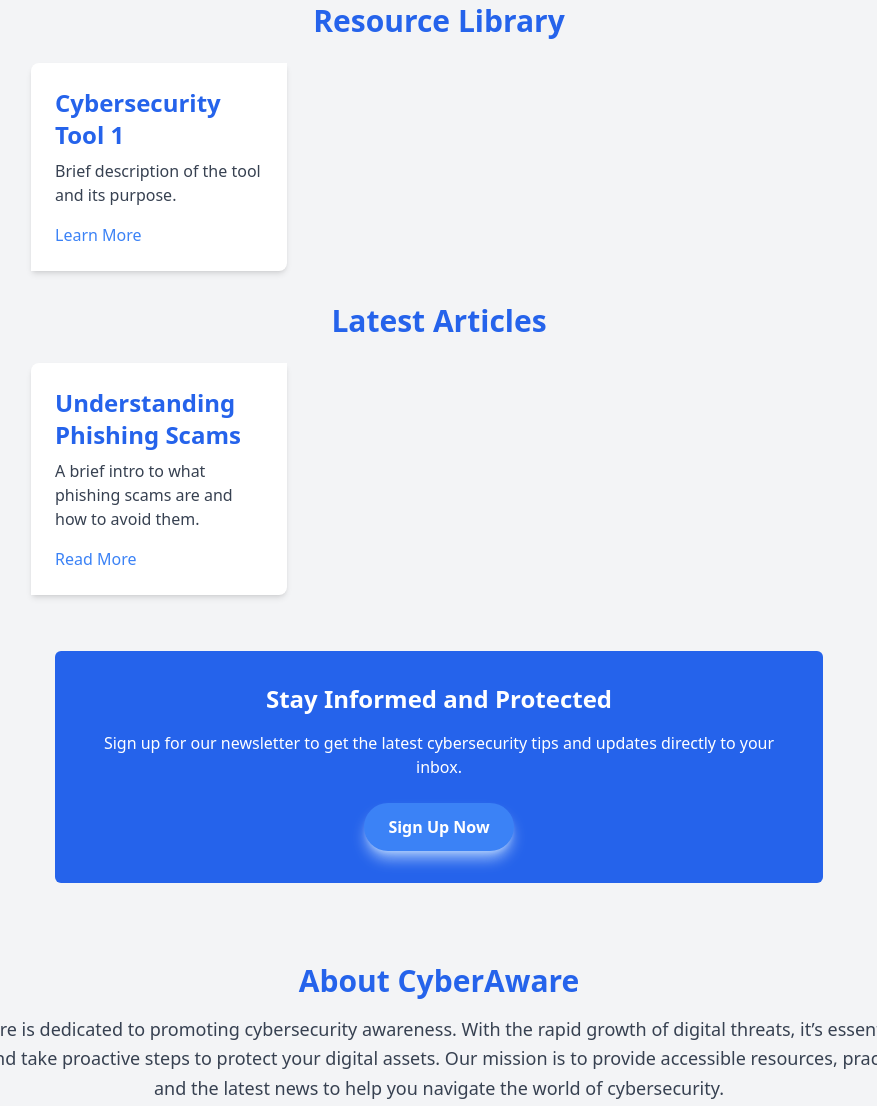
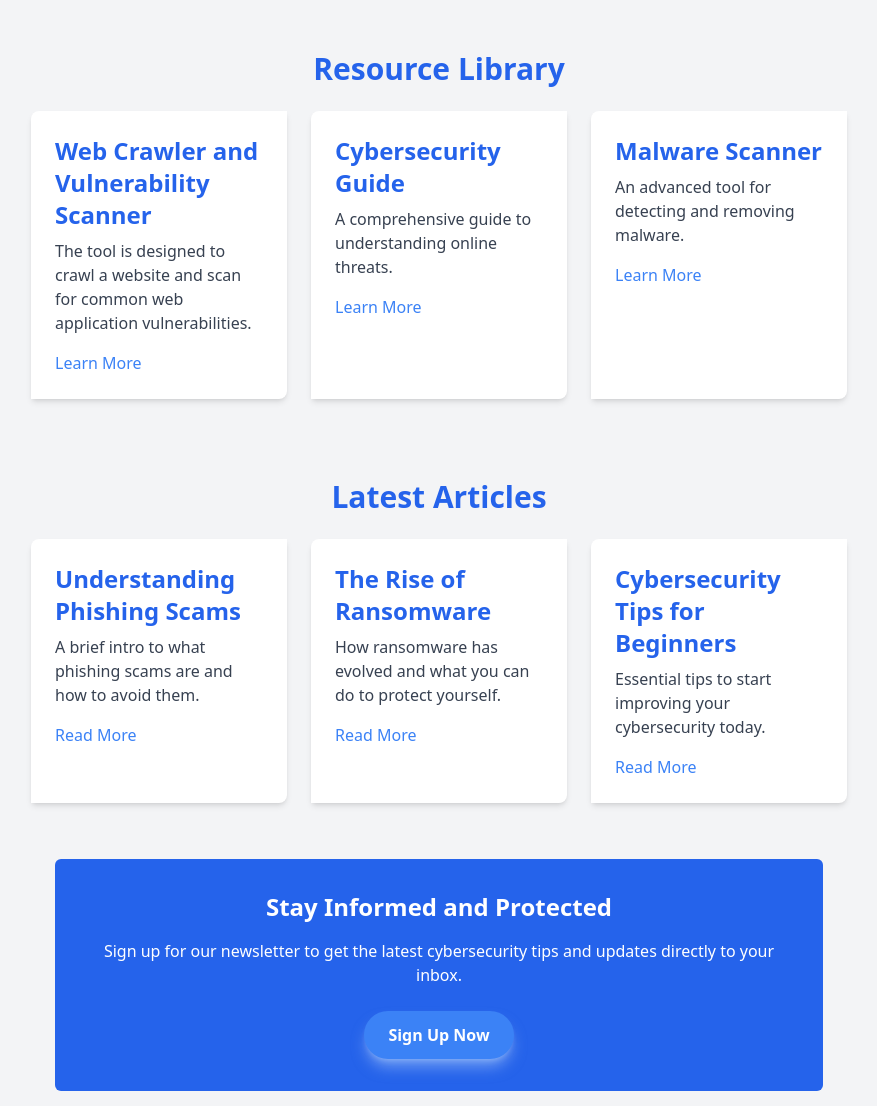
Before and after one commit to rohitajariwal/SAW, a website: page index.html in a window 1280 px wide. Shown: the part 793-1899 px from the top of the page, without its empty margins (201-1078 px from the left). Drawn offline with Linux system fonts and the light colour scheme.

Commit message:
blogs and resources updated

```diff
--- /dev/null
+++ b/blogs.json
@@ -0,0 +1,16 @@
+[{
+        "title": "Understanding Phishing Scams",
+        "description": "A brief intro to what phishing scams are and how to avoid them.",
+        "link": "https://en.wikipedia.org/wiki/Phishing"
+    },
+    {
+        "title": "The Rise of Ransomware",
+        "description": "How ransomware has evolved and what you can do to protect yourself.",
+        "link": "https://en.wikipedia.org/wiki/Ransomware"
+    },
+    {
+        "title": "Cybersecurity Tips for Beginners",
+        "description": "Essential tips to start improving your cybersecurity today.",
+        "link": "https://www.simplilearn.com/tutorials/cyber-security-tutorial/cyber-security-for-beginners"
+    }
+]
--- a/index.html
+++ b/index.html
@@ -22,6 +22,7 @@
                 <a href="#resources" class="hover:text-blue-300 font-semibold">Resources</a>
                 <a href="#blog" class="hover:text-blue-300 font-semibold">Blog</a>
                 <a href="#contact" class="hover:text-blue-300 font-semibold">Contact</a>
+                <input type="text" id="search" placeholder="Search resources...">
             </nav>
             <button class="md:hidden text-white focus:outline-none" id="menu-toggle">☰</button>
         </div>
@@ -32,6 +33,7 @@
             <a href="#resources" class="block py-2 px-4 hover:bg-blue-700">Resources</a>
             <a href="#blog" class="block py-2 px-4 hover:bg-blue-700">Blog</a>
             <a href="#contact" class="block py-2 px-4 hover:bg-blue-700">Contact</a>
+            <input type="text" id="search" placeholder="Search resources...">
         </div>
         <script>
             // Toggle mobile menu
@@ -66,31 +68,20 @@
             <p class="text-gray-700 mt-1">Phishing scams try to trick you into sharing sensitive information like passwords.</p>
             <button class="mt-4 text-white px-4 py-2 rounded transition hover:bg-blue-700 bg-blue-500 shadow-lg shadow-blue-500/50">Learn More</button>
         </div>
-        <section id="resources" class="py-0">
+        <section id="resources-list" class="py-12 bg-gray-100">
             <div class="container mx-auto px-4">
                 <h2 class="text-3xl font-bold text-blue-600 mb-6 text-center">Resource Library</h2>
-                <div class="grid grid-cols-1 md:grid-cols-2 lg:grid-cols-3 gap-6">
-                    <!-- Resource Card Example -->
-                    <div class="bg-white p-6 rounded-tl-lg rounded-br-lg shadow-md">
-                        <h3 class="text-2xl font-semibold text-blue-600 mb-2">Cybersecurity Tool 1</h3>
-                        <p class="text-gray-700 mb-4">Brief description of the tool and its purpose.</p>
-                        <a href="#" class="text-blue-500 hover:underline">Learn More</a>
-                    </div>
-                    <!-- Add more cards as needed -->
+                <div id="resource-container" class="grid grid-cols-1 md:grid-cols-2 lg:grid-cols-3 gap-6">
+                    <!-- Resource cards will be dynamically inserted here -->
                 </div>
             </div>
         </section>
+
         <section id="blog" class="py-0 bg-gray-100">
             <div class="container mx-auto px-4">
                 <h2 class="text-3xl font-bold text-blue-600 mb-6 text-center">Latest Articles</h2>
-                <div class="grid grid-cols-1 md:grid-cols-2 lg:grid-cols-3 gap-6">
-                    <!-- Blog Post Card Example -->
-                    <div class="bg-white p-6 rounded-tl-lg rounded-br-lg shadow-md">
-                        <h3 class="text-2xl font-semibold text-blue-600 mb-2">Understanding Phishing Scams</h3>
-                        <p class="text-gray-700 mb-4">A brief intro to what phishing scams are and how to avoid them.</p>
-                        <a href="#" class="text-blue-500 hover:underline">Read More</a>
-                    </div>
-                    <!-- Add more cards as needed -->
+                <div id="blog-container" class="grid grid-cols-1 md:grid-cols-2 lg:grid-cols-3 gap-6">
+                    <!-- Blog cards will be inserted here by JavaScript -->
                 </div>
             </div>
         </section>
@@ -101,7 +92,7 @@
     <section class="bg-blue-600 text-white p-8 my-8 text-center rounded-md mx-6 sm:mx-auto max-w-3xl">
         <h2 class="text-2xl font-semibold">Stay Informed and Protected</h2>
         <p class="mt-4">Sign up for our newsletter to get the latest cybersecurity tips and updates directly to your inbox.</p>
-        <button class="text-white font-bold py-3 px-6 rounded-full hover:bg-blue-700 mt-6 bg-blue-500 shadow-lg shadow-blue-200/80">
+        <button class="text-white font-bold py-3 px-6 rounded-full hover:bg-blue-700 mt-6 bg-blue-500 shadow-lg shadow-blue-200/50">
             Sign Up Now
         </button>
     </section>
@@ -118,8 +109,8 @@
     </section>
 
     <section id="contact" class="py-12">
-        <div class="container mx-auto max-w-md bg-blue-100 outline outline-offset-2 outline-blue-500 text-center">
-            <h2 class="text-3xl font-bold text-blue-600 mb-6 pt-1">Get in Touch</h2>
+        <div class="container mx-auto max-w-md bg-white shadow-md rounded-md text-center">
+            <h2 class="text-3xl font-bold text-blue-600 mb-6 pt-3">Get in Touch</h2>
             <form class="max-w-sm mx-auto p-4">
                 <div class="mb-4">
                     <label class="block text-gray-700 text-lg mb-2" for="name">Name</label>
@@ -133,7 +124,7 @@
                     <label class="block text-gray-700 text-lg mb-2" for="message">Message</label>
                     <textarea id="message" rows="4" class="w-full px-4 py-2 border rounded-lg focus:outline-none" placeholder="Your Message"></textarea>
                 </div>
-                <button type="submit" class="bg-blue-600 text-white font-bold py-2 px-6 rounded hover:bg-blue-700">Send Message</button>
+                <button type="submit" class="bg-blue-500 text-white font-bold py-2 px-6 rounded hover:bg-blue-700 shadow-lg shadow-blue-500/50">Send Message</button>
             </form>
         </div>
     </section>
@@ -145,7 +136,7 @@
 
         <form id="signupForm" class="mt-4 flex flex-col space-y-4">
             <input type="email" id="email" placeholder="Enter your email" class="p-3 border border-gray-300 rounded-md focus:outline-none focus:border-blue-600" aria-label="Email Address">
-            <button type="submit" class="bg-blue-600 text-white p-3 rounded-md hover:bg-blue-700 transition">Subscribe</button>
+            <button type="submit" class="bg-blue-500 text-white p-3 rounded-md hover:bg-blue-700 shadow-lg shadow-blue-500/50 transition">Subscribe</button>
             <p id="formFeedback" class="text-red-500 text-center hidden">Please enter a valid email address.</p>
         </form>
     </section>
@@ -194,6 +185,58 @@
             }
         });
     </script>
+    <script>
+        // Fetch blog data from blogs.json
+        fetch('blogs.json')
+            .then(response => response.json())
+            .then(blogs => {
+                const blogContainer = document.getElementById('blog-container'); // Select the container
+
+                // Loop through each blog and create a card
+                blogs.forEach(blog => {
+                    const blogCard = document.createElement('div'); // Create a new div for each card
+                    blogCard.classList.add('bg-white', 'p-6', 'rounded-tl-lg', 'rounded-br-lg', 'shadow-md'); // Add card classes
+
+                    // Set the card's HTML content
+                    blogCard.innerHTML = `
+                        <h3 class="text-2xl font-semibold text-blue-600 mb-2">${blog.title}</h3>
+                        <p class="text-gray-700 mb-4">${blog.description}</p>
+                        <a href="${blog.link}" class="text-blue-500 hover:underline">Read More</a>
+                    `;
+
+                    // Append the card to the container
+                    blogContainer.appendChild(blogCard);
+                });
+            })
+            .catch(error => console.error('Error loading blogs:', error));
+    </script>
+    <script>
+        // Fetch resources data from resources.json
+        fetch('resources.json')
+            .then(response => response.json())
+            .then(resources => {
+                const resourceContainer = document.getElementById('resource-container'); // Select the container
+
+                // Loop through each resource and create a card
+                resources.forEach(resource => {
+                    const resourceCard = document.createElement('div'); // Create a new div for each card
+                    resourceCard.classList.add('bg-white', 'p-6', 'rounded-tl-lg', 'rounded-br-lg', 'shadow-md'); // Add card classes
+
+                    // Set the card's HTML content
+                    resourceCard.innerHTML = `
+                        <h3 class="text-2xl font-semibold text-blue-600 mb-2">${resource.title}</h3>
+                        <p class="text-gray-700 mb-4">${resource.description}</p>
+                        <a href="${resource.link}" target="_blank" class="text-blue-500 hover:underline">Learn More</a>
+                    `;
+
+                    // Append the card to the container
+                    resourceContainer.appendChild(resourceCard);
+                });
+            })
+            .catch(error => console.error('Error loading resources:', error));
+    </script>
+
+
 
 </body>
 
--- /dev/null
+++ b/resources.json
@@ -0,0 +1,16 @@
+[{
+        "title": "Web Crawler and Vulnerability Scanner",
+        "description": "The tool is designed to crawl a website and scan for common web application vulnerabilities.",
+        "link": "https://github.com/rohitajariwal/web-app-security-scanner"
+    },
+    {
+        "title": "Cybersecurity Guide",
+        "description": "A comprehensive guide to understanding online threats.",
+        "link": "https://cybersecurityguide.org/"
+    },
+    {
+        "title": "Malware Scanner",
+        "description": "An advanced tool for detecting and removing malware.",
+        "link": "https://github.com/rohitajariwal/web-app-security-scanner"
+    }
+]
```
Also changed, not shown: dist/output.css.
